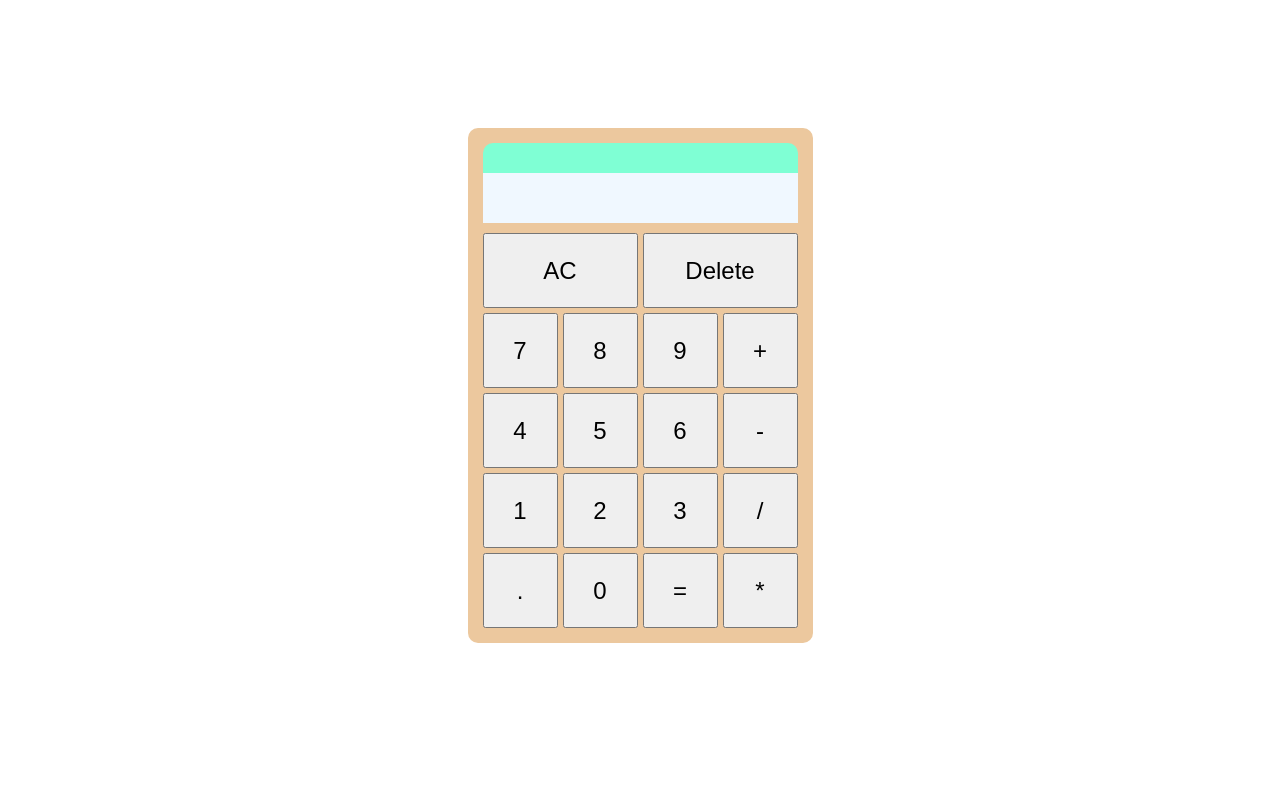
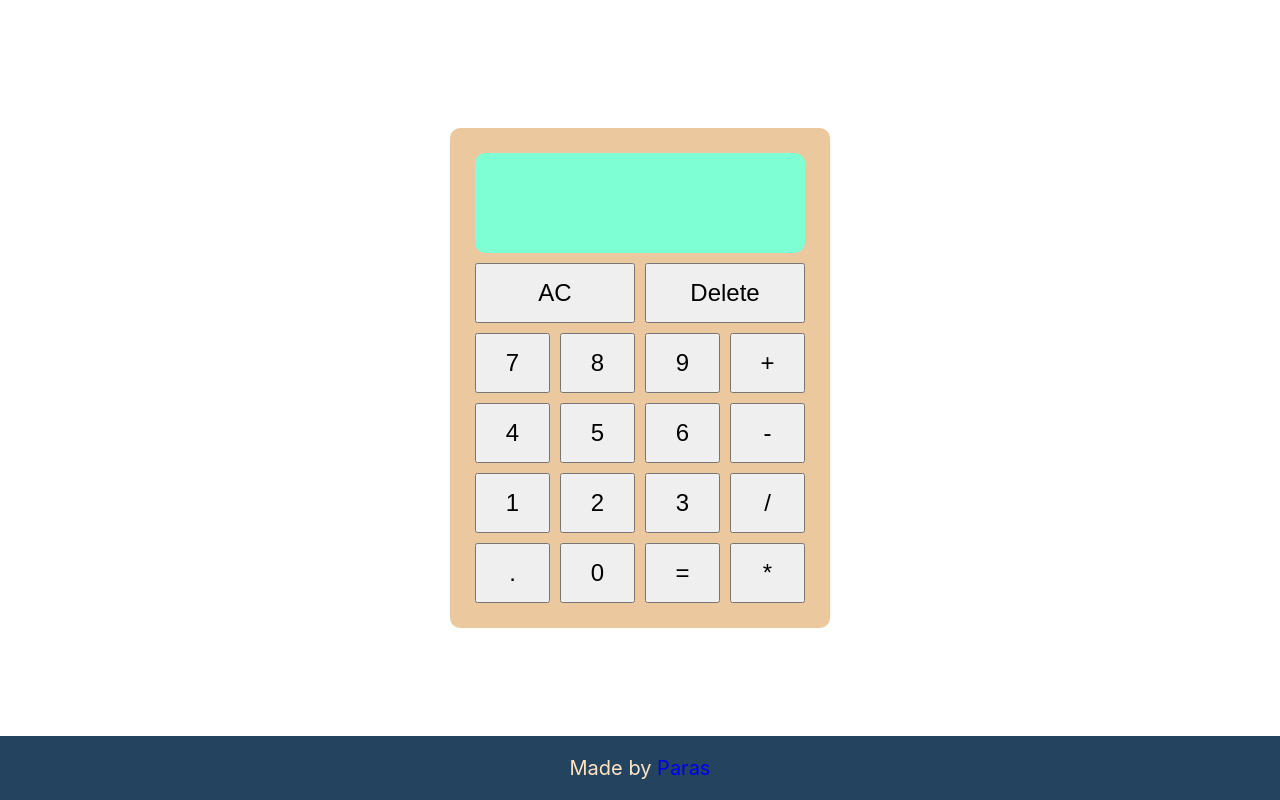
Before and after one commit to paraswastaken/Calculator, a plain HTML site: page index.html in a window 1280 px wide. Drawn offline with Linux system fonts and the light colour scheme.

Commit message:
Fix Final edge cases and improve CSS

```diff
--- a/index.html
+++ b/index.html
@@ -47,5 +47,6 @@
             </div>
         </div>
     </div>
+    <div class="footer">Made by <a href="https://github.com/paraswastaken" target="_blank">Paras</a></div>
 </body>
 </html>
--- a/script.js
+++ b/script.js
@@ -1,9 +1,9 @@
 // object for identifying operator and performing corresponding opration
 let mathObj = {
-    '+': (x, y)=>x+y,
-    '-': (x, y)=>x-y,
-    '*': (x, y)=>x*y,
-    '/': (x, y)=>x/y,
+    '+': (x, y)=>(x)+(y),
+    '-': (x, y)=>(x)-(y),
+    '*': (x, y)=>(x)*(y),
+    '/': (x, y)=>(x)/(y),
 }
 
 // initialising all needed variables
@@ -35,11 +35,16 @@ function operator(e){
         flag = op;
         return;
     }
-    if(op === '-' && !mainD.textContent){
+    else if(operand1!==null && !mainD.textContent){
+        flag = op;
+        topD.textContent = topD.textContent.slice(0, -1)  + op;
+        return;
+    }
+    else if(op === '-' && !mainD.textContent){
         mainD.textContent = op;
         return;
     }
-    if(mainD.textContent){
+    else if(mainD.textContent){
         flag = op;
         operand1 = parseFloat(mainD.textContent);
         topD.textContent = mainD.textContent + ' ' + op;
@@ -55,7 +60,7 @@ function equals(){
     if(operand1===null || operand2===null){
         return;
     }
-    topD.textContent = '';
+    topD.textContent = topD.textContent + ' ' + mainD.textContent;
     if(operate(operand1, operand2) === Infinity){
         mainD.textContent = "You Can't Divide By Zero";
         return;
@@ -103,6 +108,7 @@ for(button of buttons){
     else{
         button.addEventListener('click',(e)=> {
             if((mainD.textContent && mainD.textContent!=='-' && isNaN(parseFloat(mainD.textContent)))||reset){
+                topD.textContent = '';
                 mainD.textContent = '';
                 operand1 =null;
                 operand2 = null;
@@ -135,6 +141,7 @@ function handleKeyboard(e){
             return;
         }
         if((mainD.textContent && isNaN(parseFloat(mainD.textContent)))||reset){
+            topD.textContent = '';
             mainD.textContent = '';
             operand1 =null;
             operand2 = null;
--- a/style.css
+++ b/style.css
@@ -1,5 +1,12 @@
+html {
+    font-family: -apple-system, BlinkMacSystemFont, 'Segoe UI', Roboto, Oxygen, Ubuntu, Cantarell, 'Open Sans', 'Helvetica Neue', sans-serif;
+}
+
 body {
     margin: 0;
+    height: 100vh;
+    display: flex;
+    flex-direction: column;
 }
 
 .container {
@@ -10,37 +17,37 @@ body {
     width: min-content;
     gap: 10px;
     background-color: rgb(236, 200, 158);
-    padding: 15px;
+    padding: 25px;
     border-radius: 10px;
 }
 
 .input {
     display: flex;
     flex-direction: column;
-    gap: 5px;
+    gap: 10px;
 }
 
 .buttons {
     display: flex;
     flex-direction: column;
-    gap: 5px;
+    gap: 10px;
 }
 
 .r1, .r2, .r3, .r4 {
-    gap: 5px;
+    gap: 10px;
     display: flex;
 }
 
 button {
     min-width: 75px;
-    min-height: 75px;
+    min-height: 60px;
     font-size: 24px;
     /* border-width: 2px; */
 }
 
 .topbuttons {
     display: flex;
-    gap: 5px;
+    gap: 10px;
 }
 
 .allClear, .delete {
@@ -48,18 +55,34 @@ button {
 }
 
 .disp {
-    min-height: 80px;
+    min-height: 100px;
     border-radius: 10px;
     background-color: aquamarine;
     display: flex;
     flex-direction: column;
+    text-align: end;
 }
 
 .mainDisp {
+    padding: 5px;
     flex: 5 1 0;
-    background-color: aliceblue;
+    font-size: 28px;
 }
 
 .prevInput {
     flex: 3 1 0;
+    padding: 5px;
 }
+
+.footer {
+    text-align: center;
+    margin-top: auto;
+    padding: 20px;
+    background-color: rgb(35, 67, 95);
+    color: bisque;
+    font-size: 20px;
+}
+
+a {
+    text-decoration: none;
+}
```
